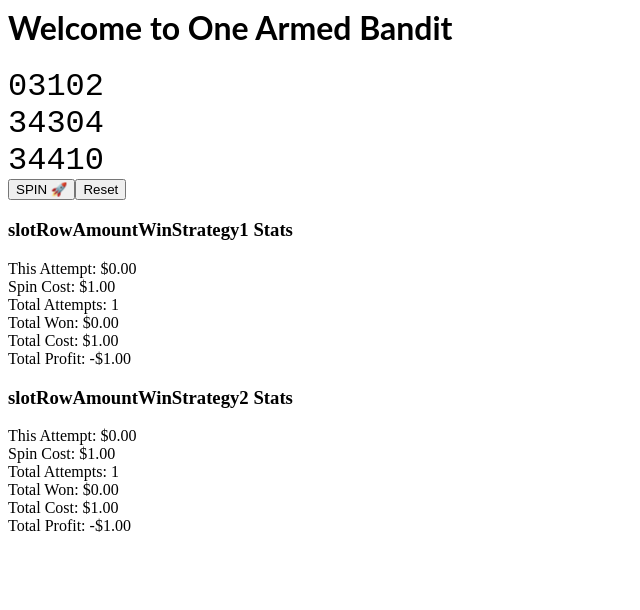
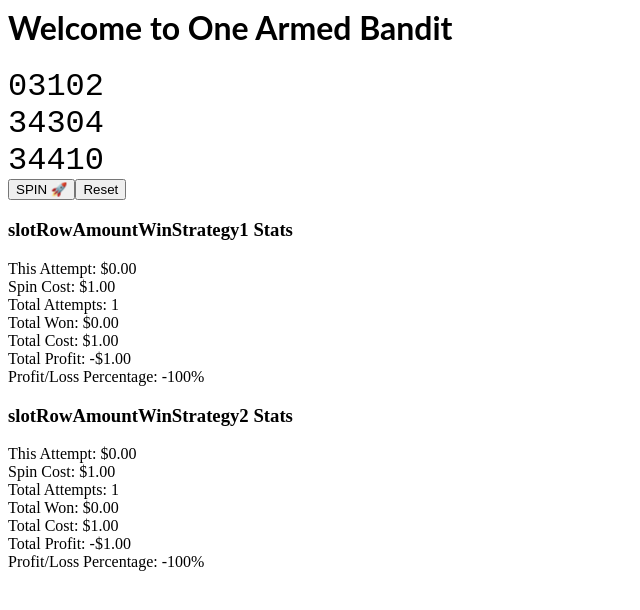
Before and after one commit to ruhaim/one-armed-bandit-ruhaim, a React (Create React App) app: page / in a window 1280 px wide. Both pictures are taken after a click on the button "SPIN 🚀". Shown: the top 610 px of the page, without its empty margins (0-640 px from the left). Built offline with nearby package versions, Linux system fonts and the light colour scheme.

Commit message:
2 files modified

```diff
--- a/components/PlayStateStats.tsx
+++ b/components/PlayStateStats.tsx
@@ -7,6 +7,7 @@ interface PlayStateStatsProp {
 }
 export default function PlayStateStats({ playState }: PlayStateStatsProp) {
   const { numAttempts, winTotal, spinCost, lastWinState } = playState;
+
   return (
     <div>
       <h3>{playState.name} Stats</h3>
@@ -26,6 +27,10 @@ export default function PlayStateStats({ playState }: PlayStateStatsProp) {
       <div>
         Total Profit: <CurrencyDisplay value={winTotal - numAttempts} />
       </div>
+      <div>
+        Profit/Loss Percentage:{' '}
+        {Math.round(((winTotal - numAttempts) / numAttempts) * 10000) / 100}%
+      </div>
     </div>
   );
 }
```
Also changed, not shown: 1 other file (tests, documents, lock files or other folders).
